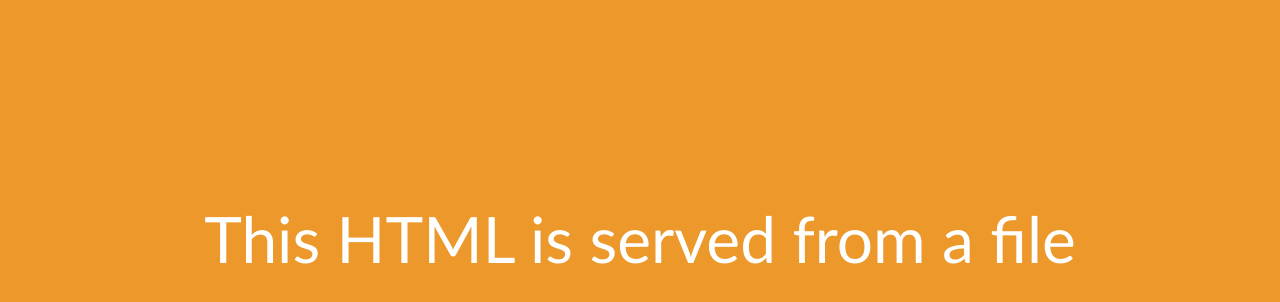
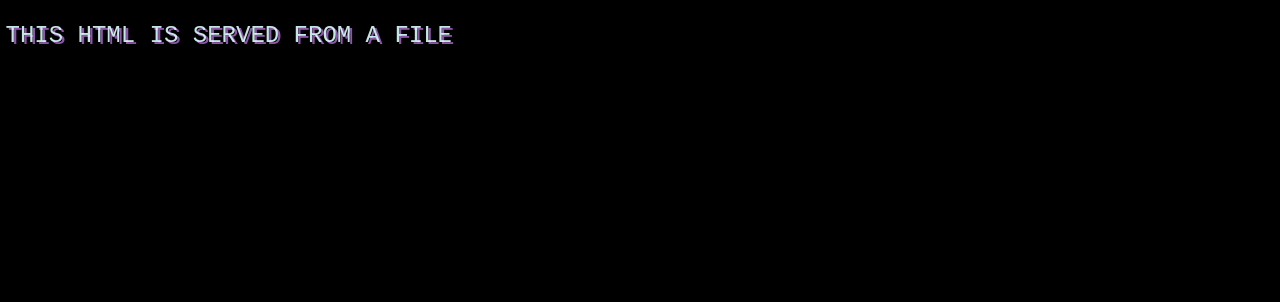
Before and after one commit to alexey-romanov/PML30Summer2021, a plain HTML site: page simpleHttpWebServer/2/index.html in a window 1280 px wide. Drawn offline with Linux system fonts and the light colour scheme; a web font is replaced by a local one.

Commit message:
cool 'Hotline Miami' css

```diff
--- a/simpleHttpWebServer/2/styles.css
+++ b/simpleHttpWebServer/2/styles.css
@@ -1,39 +1,36 @@
-*,
-html {
-    margin: 0;
-    padding: 0;
-    border: 0;
+@import url('https://matiaslescano.com.ar/static/fonts/pixelicious.css');
+ body {
+	 background-color: #000;
 }
-
-html {
-    width: 100%;
-    height: 100%;
+ .container {
+	 margin-left: auto;
+	 margin-right: auto;
+	 padding-left: 1em;
+	 padding-right: 1em;
+	 max-width: 690px;
 }
-
-body {
-    width: 100%;
-    height: 100%;
-    position: relative;
-    background-color: rgb(236, 152, 42);
+ p {
+	 font-family: Pixelicious, monospace;
+	 font-size: 1.5em;
+	 text-transform: uppercase;
+	 color: transparent;
+	 filter: blur(0.3px);
+	 animation: 2s ease-in-out infinite alternate pulse;
 }
-
-.center {
-    width: 100%;
-    height: 50%;
-    margin: 0;
-    position: absolute;
-    top: 50%;
-    left: 50%;
-    transform: translate(-50%, -50%);
-    color: white;
-    font-family: "Trebuchet MS", Helvetica, sans-serif;
-    text-align: center;
+ .video {
+	 margin-top: 300px;
 }
-
-h1 {
-    font-size: 144px;
+ @keyframes pulse {
+	 0% {
+		 text-shadow: rgba(255, 255, 255, .9) -0.06em -0.06em, rgba(67, 144, 126, .9) 0 0;
+	}
+	 33% {
+		 text-shadow: rgba(204, 255, 252, .9) -0.15em -0.15em, rgba(157, 94, 186, .9) 0 0;
+	}
+	 66% {
+		 text-shadow: rgba(229, 255, 254, .9) -0.06em -0.06em, rgba(157, 94, 186, .9) 0 0;
+	}
+	 100% {
+		 text-shadow: rgba(179, 255, 251, .9) -0.15em -0.15em, rgba(202, 69, 215, .9) 0 0;
+	}
 }
-
-p {
-    font-size: 64px;
-}
```
